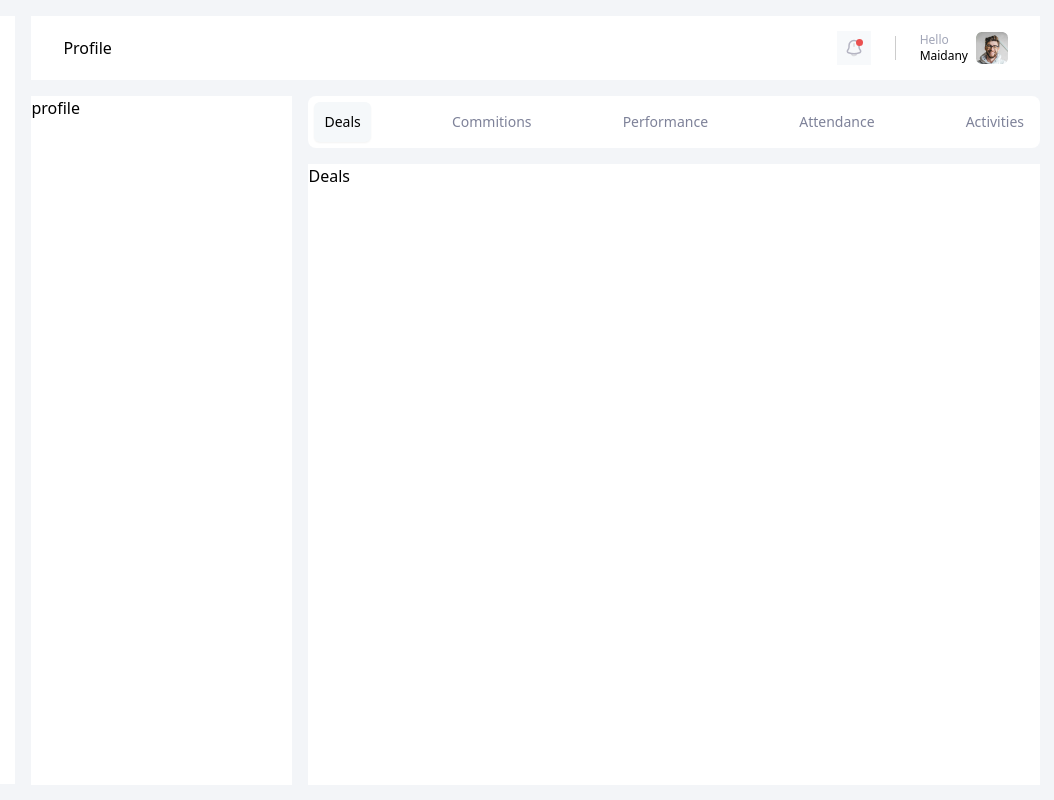
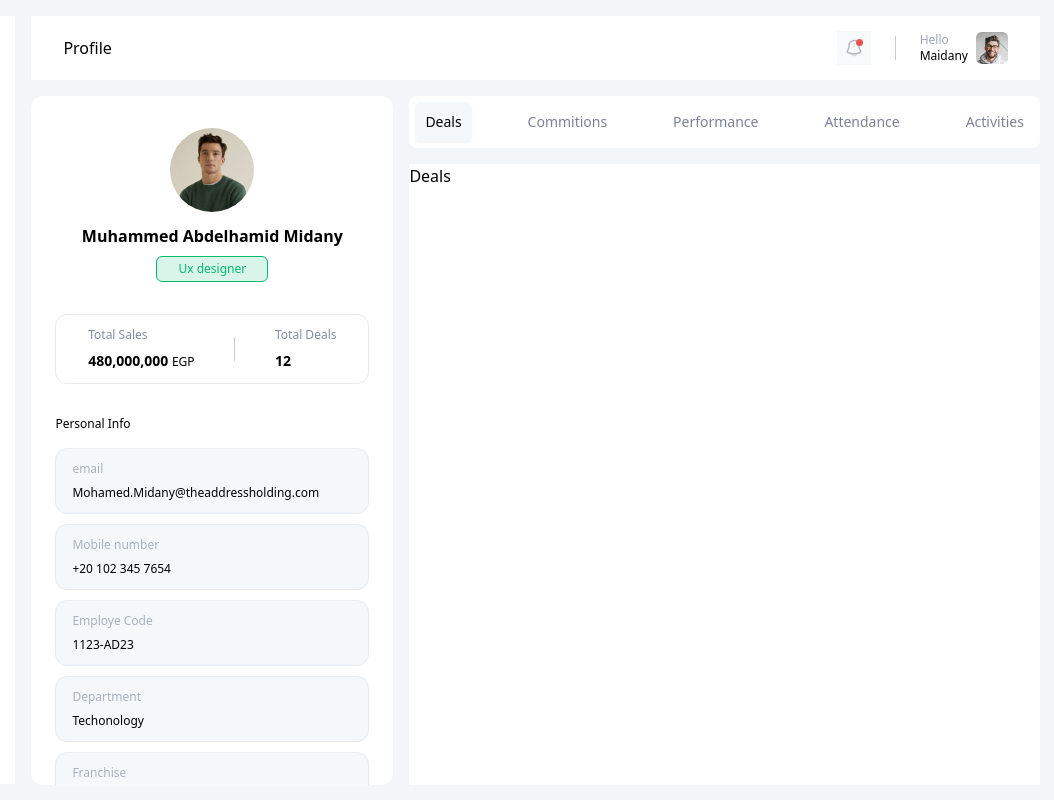
Before and after one commit to bftawfik/frontend-crm, a Next.js app: page / in a window 1280 px wide. Shown: the whole page, without its empty margins (224-1278 px from the left). Built offline with nearby package versions, Linux system fonts and the light colour scheme.

Commit message:
#15 profile section

```diff
--- /dev/null
+++ b/app/_components/personalInfoCard/PersonalInfoCard.tsx
@@ -0,0 +1,16 @@
+import React from "react"
+
+interface PersonalInfoCardProps {
+  label: string
+  value: string
+}
+const PersonalInfoCard = ({ label, value }: PersonalInfoCardProps) => {
+  return (
+    <div className="flex w-full flex-col gap-2 rounded-xl  border border-[#E8EBEF] bg-[#F5F8FA] px-4  py-3 text-xs font-normal">
+      <p className="text-[#A7B2BE]">{label}</p>
+      <p>{value}</p>
+    </div>
+  )
+}
+
+export default PersonalInfoCard
--- /dev/null
+++ b/app/_components/profileSection/ProfileSection.tsx
@@ -0,0 +1,53 @@
+import Image from "next/image"
+import React from "react"
+import { Separator } from "components/ui/separator"
+import profilePic from "../../../profile.png"
+import PersonalInfoCard from "../personalInfoCard/PersonalInfoCard"
+
+const ProfileSection = () => {
+  const personalInfo = [
+    { label: "email", value: "Mohamed.Midany@theaddressholding.com" },
+    { label: "Mobile number", value: "+20 102 345 7654" },
+    { label: "Employe Code", value: "1123-AD23" },
+    { label: "Department", value: "Techonology" },
+    { label: "Franchise", value: "Mohamed Reda" },
+    { label: "Hiring Date", value: "15 October, 2022" },
+    { label: "Company", value: "Estatebook" },
+  ]
+  return (
+    <div className="box-border flex h-full w-[362px] shrink-0 flex-col items-center gap-8 overflow-y-auto rounded-xl bg-white px-6 py-8">
+      <div className="flex flex-col items-center gap-3">
+        <Image src={profilePic} alt="userImage" width={84} height={84} className="rounded-full" />
+        <div className=" flex  flex-col items-center gap-2">
+          <p className="text-base font-semibold">Muhammed Abdelhamid Midany</p>
+          <div className="w-28 rounded-[6px] border border-[#00BC70] bg-[#00BC7026] py-1 text-center text-xs  font-medium text-[#00BC70]">
+            Ux designer
+          </div>
+        </div>
+      </div>
+      <div className="flex w-full items-center justify-around rounded-xl border border-[#E8EBEF]  p-3">
+        <div className="flex flex-col gap-2">
+          <p className="text-xs font-normal text-[#7F8DA6]">Total Sales</p>
+          <p className="text-sm font-semibold">
+            480,000,000 <span className="text-xs font-normal">EGP</span>
+          </p>
+        </div>
+        <Separator orientation="vertical" className="h-6 bg-black/20 " />
+        <div className="flex flex-col gap-2">
+          <p className="text-xs font-normal text-[#7F8DA6]">Total Deals</p>
+          <p className="text-sm font-semibold">12</p>
+        </div>
+      </div>
+      <div className="w-full space-y-4">
+        <p className="text-xs font-medium">Personal Info</p>
+        <div className="space-y-[10px]">
+          {personalInfo.map(({ label, value }, ndx) => (
+            <PersonalInfoCard key={ndx} label={label} value={value} />
+          ))}
+        </div>
+      </div>
+    </div>
+  )
+}
+
+export default ProfileSection
--- a/app/_components/sideMenu/SideMenu.tsx
+++ b/app/_components/sideMenu/SideMenu.tsx
@@ -27,7 +27,7 @@ const SideMenu = () => {
           }
         )}
       >
-        <button className={clsx("absolute end-1 top-1 md:hidden")} onClick={handleOpen}>
+        <button className={clsx("absolute end-1 top-1 lg:hidden")} onClick={handleOpen}>
           <XIcon className="h-6 w-6" />
         </button>
         {/* menu content */}
--- a/app/page.tsx
+++ b/app/page.tsx
@@ -2,6 +2,7 @@ import { Metadata } from "next"
 
 import Deals from "./_components/deals/Deals"
 import Header from "./_components/header/Header"
+import ProfileSection from "./_components/profileSection/ProfileSection"
 import SideMenu from "./_components/sideMenu/SideMenu"
 import TabsComponent, { TabTitle } from "./_components/tabsComponent/TabsComponent"
 
@@ -35,8 +36,8 @@ export default function Web() {
       <SideMenu />
       <div className="flex h-full w-full  flex-col gap-4">
         <Header />
-        <div className="box-border flex h-[calc(100vh-111px)] gap-4">
-          <div className="h-full w-[360px] rounded-lg bg-white">profile</div>
+        <div className="box-border flex h-[calc(100vh-111px)] flex-wrap gap-4 md:flex-nowrap">
+          <ProfileSection />
           <TabsComponent tabs={tabs} activeTab={TabTitle.deals} />
         </div>
       </div>
--- /dev/null
+++ b/components/ui/separator.tsx
@@ -0,0 +1,22 @@
+"use client"
+
+import * as SeparatorPrimitive from "@radix-ui/react-separator"
+import * as React from "react"
+
+import { cn } from "lib/utils"
+
+const Separator = React.forwardRef<
+  React.ElementRef<typeof SeparatorPrimitive.Root>,
+  React.ComponentPropsWithoutRef<typeof SeparatorPrimitive.Root>
+>(({ className, orientation = "horizontal", decorative = true, ...props }, ref) => (
+  <SeparatorPrimitive.Root
+    ref={ref}
+    decorative={decorative}
+    orientation={orientation}
+    className={cn("shrink-0 bg-border", orientation === "horizontal" ? "h-[1px] w-full" : "h-full w-[1px]", className)}
+    {...props}
+  />
+))
+Separator.displayName = SeparatorPrimitive.Root.displayName
+
+export { Separator }
--- a/package.json
+++ b/package.json
@@ -34,6 +34,7 @@
     "@radix-ui/react-radio-group": "^1.1.3",
     "@radix-ui/react-scroll-area": "^1.0.5",
     "@radix-ui/react-select": "2.0.0",
+    "@radix-ui/react-separator": "^1.0.3",
     "@radix-ui/react-slider": "^1.1.2",
     "@radix-ui/react-switch": "^1.0.3",
     "@radix-ui/react-tabs": "^1.0.4",
```
Also changed, not shown: profile.png (added), 1 other file (tests, documents, lock files or other folders).
